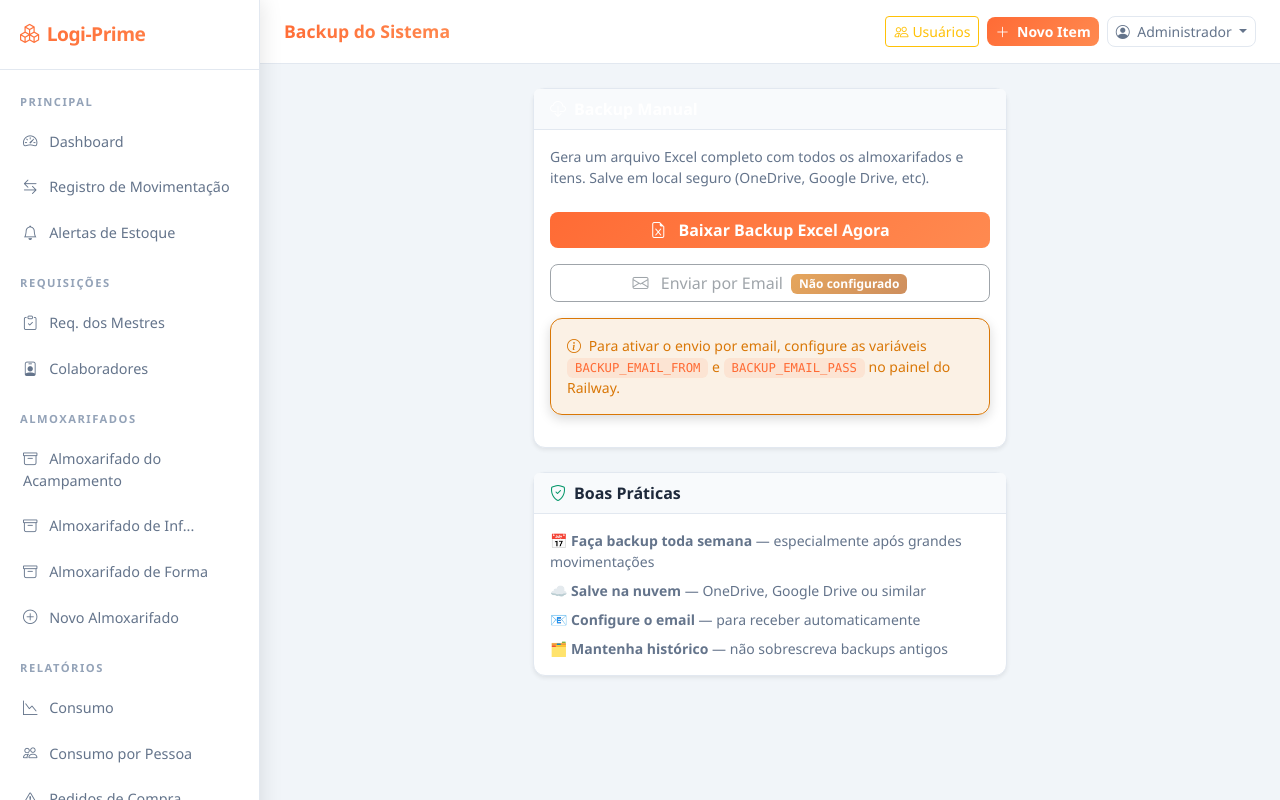
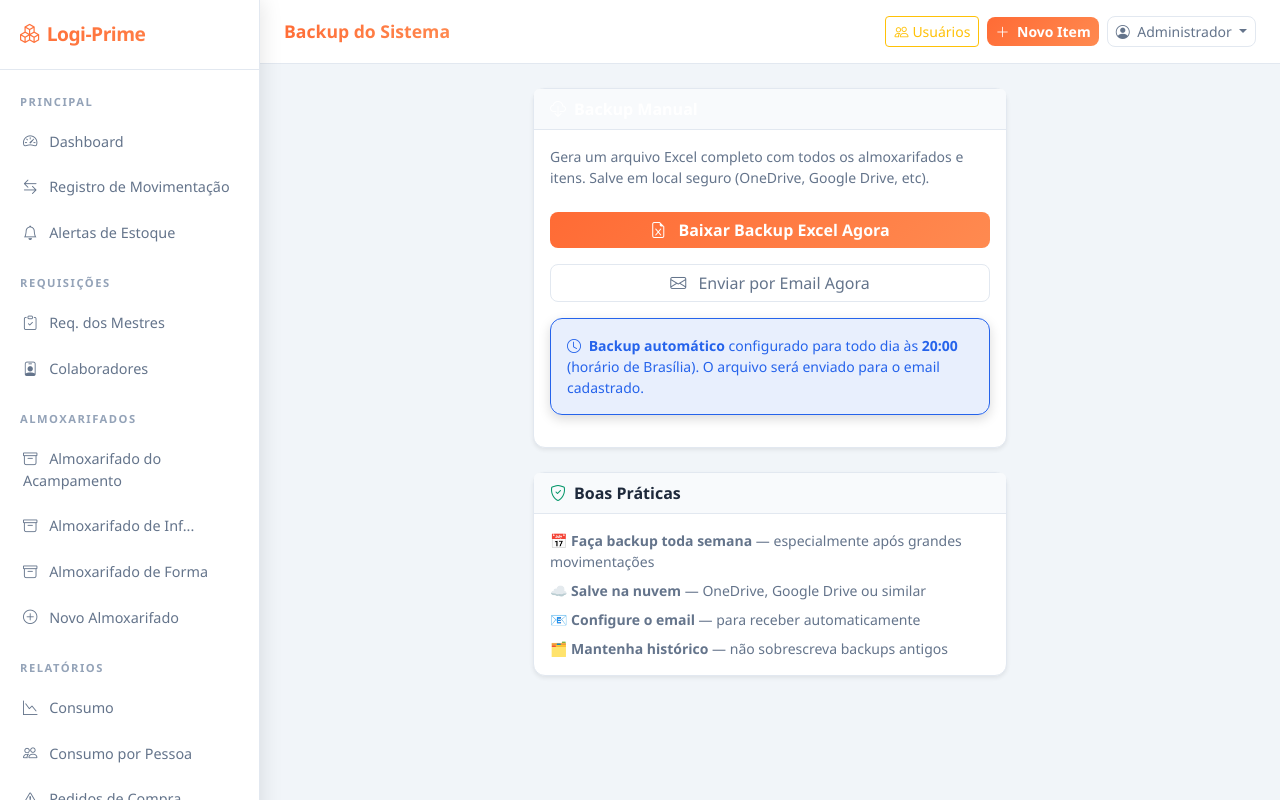
Before and after one commit to rickgouveia456-cmd/gerenciador-de-estoque, a Flask app: page /admin/backup in a window 1280 px wide. Run offline with Flask 3, Linux system fonts and the light colour scheme; a user stored in the database is signed in; data that the repository does not hold is empty.

Commit message:
feat: backup automatico diario as 20h e corrige botao de email

```diff
--- a/app.py
+++ b/app.py
@@ -1965,3 +1965,34 @@ with app.app_context():
         seed_data()
     except Exception as e:
         print(f'Inicialização: {e}')
+
+# ── BACKUP AUTOMÁTICO DIÁRIO ─────────────────────────────────────────────────
+def job_backup_diario():
+    """Executa o backup automático todo dia às 20h (horário de Brasília)."""
+    print(f'BACKUP AUTOMÁTICO: iniciando às {datetime.now().strftime("%d/%m/%Y %H:%M")}')
+    with app.app_context():
+        try:
+            buf = gerar_excel_backup()
+            ok = enviar_backup_email(buf)
+            if ok:
+                print('BACKUP AUTOMÁTICO: enviado com sucesso!')
+            else:
+                print('BACKUP AUTOMÁTICO: falha no envio do email.')
+        except Exception as e:
+            print(f'BACKUP AUTOMÁTICO: erro — {e}')
+
+try:
+    from apscheduler.schedulers.background import BackgroundScheduler
+    from apscheduler.triggers.cron import CronTrigger
+
+    scheduler = BackgroundScheduler(timezone='America/Bahia')
+    scheduler.add_job(
+        job_backup_diario,
+        CronTrigger(hour=20, minute=0),  # Todo dia às 20:00 horário de Brasília
+        id='backup_diario',
+        replace_existing=True
+    )
+    scheduler.start()
+    print('BACKUP AUTOMÁTICO: agendado para todo dia às 20:00 (horário de Brasília)')
+except Exception as e:
+    print(f'BACKUP AUTOMÁTICO: erro ao iniciar agendador — {e}')
--- a/requirements.txt
+++ b/requirements.txt
@@ -4,3 +4,5 @@ openpyxl==3.1.2
 psycopg2-binary==2.9.9
 werkzeug==3.0.1
 gunicorn==21.2.0
+APScheduler==3.10.4
+pytz==2024.1
--- a/templates/backup.html
+++ b/templates/backup.html
@@ -28,24 +28,17 @@
                 <!-- Enviar por email -->
                 <form method="POST">
                     <input type="hidden" name="acao" value="email">
-                    <button type="submit" class="btn btn-outline-secondary w-100"
-                            {% if not email_configurado %}disabled title="Configure as variáveis de email no Railway"{% endif %}>
+                    <button type="submit" class="btn btn-outline-secondary w-100">
                         <i class="bi bi-envelope me-2"></i>
-                        Enviar por Email
-                        {% if not email_configurado %}
-                        <span class="badge bg-warning text-dark ms-1">Não configurado</span>
-                        {% endif %}
+                        Enviar por Email Agora
                     </button>
                 </form>
 
-                {% if not email_configurado %}
-                <div class="alert alert-warning mt-3 small">
-                    <i class="bi bi-info-circle me-1"></i>
-                    Para ativar o envio por email, configure as variáveis
-                    <code>BACKUP_EMAIL_FROM</code> e <code>BACKUP_EMAIL_PASS</code>
-                    no painel do Railway.
+                <div class="alert alert-info mt-3 small">
+                    <i class="bi bi-clock me-1"></i>
+                    <strong>Backup automático</strong> configurado para todo dia às <strong>20:00</strong> (horário de Brasília).
+                    O arquivo será enviado para o email cadastrado.
                 </div>
-                {% endif %}
             </div>
         </div>
 
```
